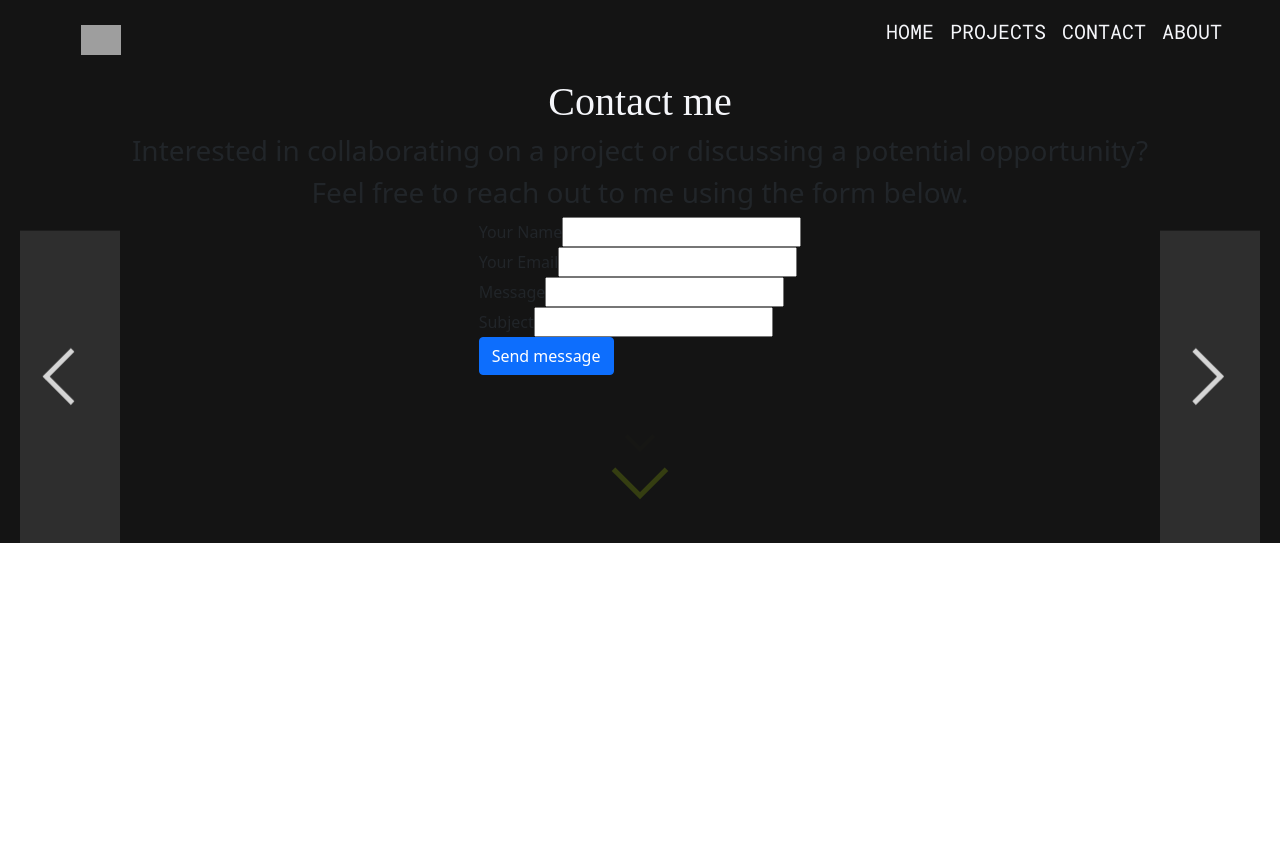
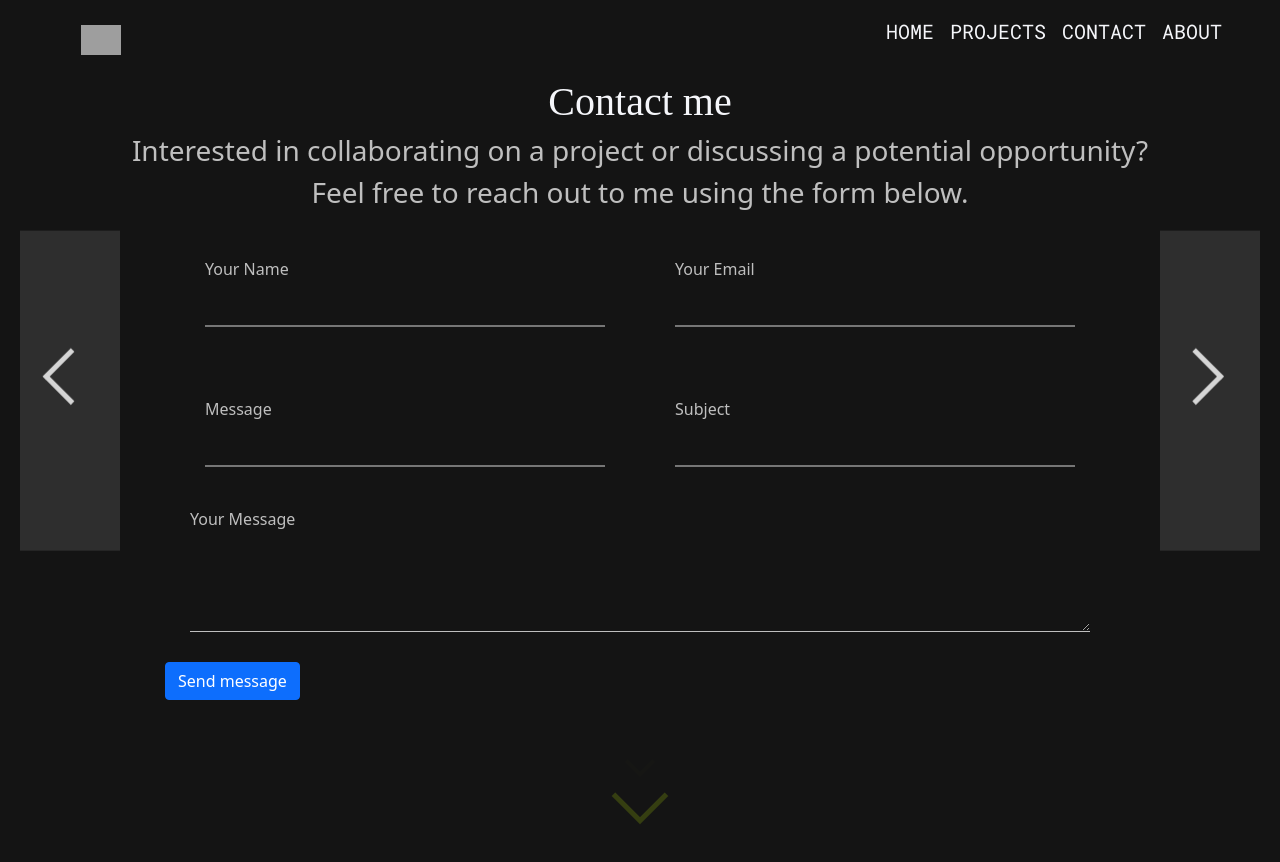
Before and after one commit to OlhaOvcharenko/Portfolio, a React (Create React App) app in the folder client/: page /contact in a window 1280 px wide. Shown: the top 862 px of the page. Before the commit the page ends 800 px from the top, so only its background shows below. Built offline with nearby package versions, Linux system fonts and the light colour scheme; no server answers; grey boxes are pictures that could not be loaded; a web font is replaced by a local one.

Commit message:
create Contact.module.scss and add styles for form

```diff
--- a/client/src/components/Pages/Contact/Contact.js
+++ b/client/src/components/Pages/Contact/Contact.js
@@ -1,6 +1,7 @@
 import ArrowLeft from "../../Common/ArrowLeft/ArrowLeft"
 import ArrowRight from "../../Common/ArrowRight/Arrow"
 import PageContainer from "../../Common/PageContainer/PageContainer"
+import styles from "../Contact/Contact.module.scss"
 
 
 const Contact = () => {
@@ -9,24 +10,31 @@ const Contact = () => {
       <ArrowRight to="/About" />
       <ArrowLeft to="/projects" />
       <h1 className="text-center">Contact me</h1>
-      <h3>Interested in collaborating on a project or discussing a potential opportunity? </h3>
-      <h3>Feel free to reach out to me using the form below.</h3>
+      <h3 className={styles.subTitle}>Interested in collaborating on a project or discussing a potential opportunity? </h3>
+      <h3 className={styles.subTitle}>Feel free to reach out to me using the form below.</h3>
       <form>
-        <div className="form-group">
+        <div className={styles.contactBox}>
+          <div className={styles.formGroup}>
             <label htmlFor="name">Your Name</label>
             <input type="text" id="name" name="name"required />
           </div>
-        <div className="form-group">
+          <div className={styles.formGroup}>
             <label htmlFor="email">Your Email</label>
             <input type="email" id="email" name="email" required />
           </div>
-        <div className="form-group">
+          <div className={styles.formGroup}>
             <label htmlFor="text">Message</label>
             <input type="text" id="text" name="text" required />
           </div>
-        <div className="form-group">
+          <div className={styles.formGroup}>
             <label htmlFor="text">Subject</label>
             <input type="text" id="text" name="text" required />
+          </div>
+        </div>
+
+          <div className={styles.textBox}>
+            <label htmlFor="message">Your Message</label>
+            <textarea id="message" name="message" rows="4" required></textarea>
           </div>
 
         <button type="submit" className="btn btn-primary">Send message</button>
--- /dev/null
+++ b/client/src/components/Pages/Contact/Contact.module.scss
@@ -0,0 +1,46 @@
+@import '../../../styles/settings.scss';
+
+.contactBox {
+  display: grid;
+  grid-template-columns: 1fr 1fr;
+  gap: 30px;
+  margin: 20px;
+  label {
+    color: $color-bright;
+  }
+  input {
+    background-color: $color-on-background;
+    border-top: none;
+    border-right: none;
+    border-left: none;
+    width: 400px;
+    padding: 10px;
+  }
+}
+
+.formGroup {
+  display: flex;
+  flex-direction: column;
+  margin: 20px;
+}
+
+.subTitle {
+  color: $color-bright;
+}
+
+.textBox {
+  display: flex;
+  flex-direction: column;
+  width: 900px;
+  padding-bottom: 30px;
+  margin: 0 auto;
+    textarea {
+      background-color: $color-on-background;
+      border: none;
+      border-bottom: 1px solid $color-bright;
+      width: 100%;
+    }
+    label {
+      color: $color-bright
+    }
+}
```
Lines whose indentation alone changed are shown as unchanged.
